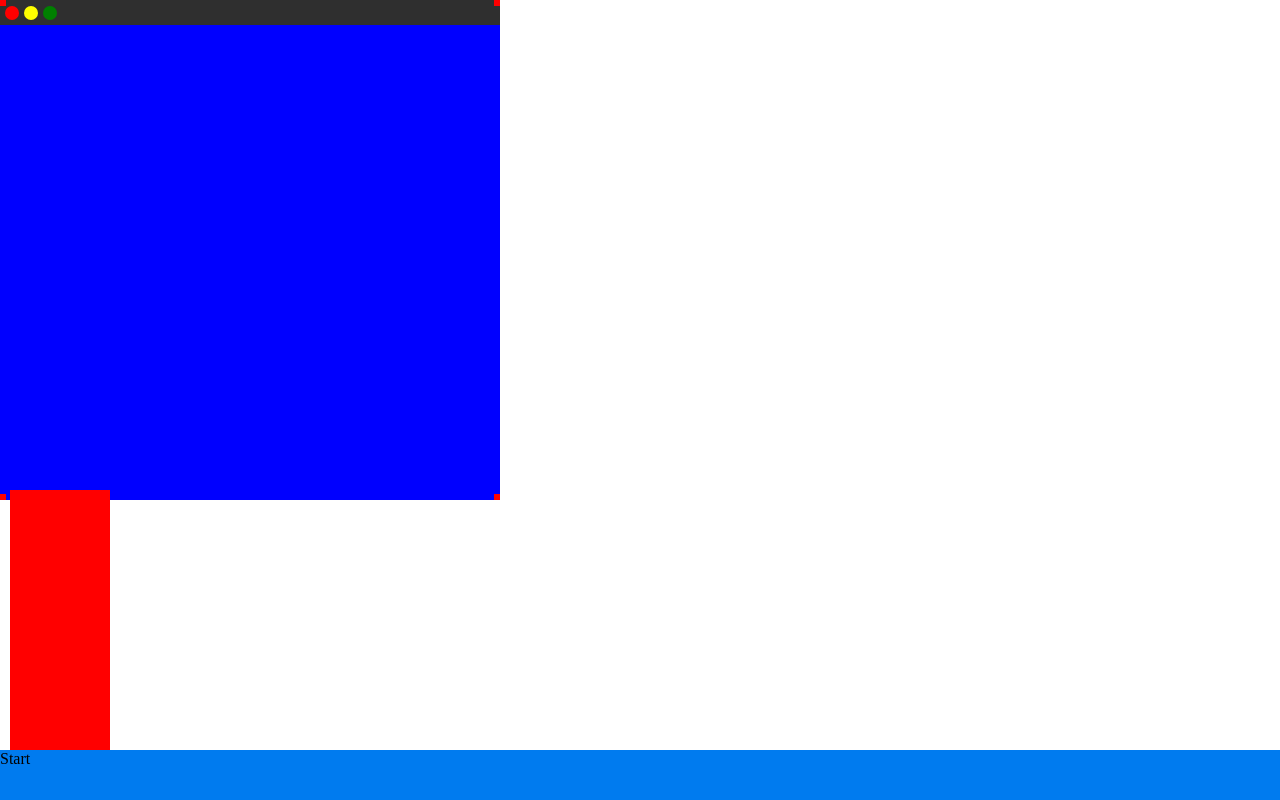
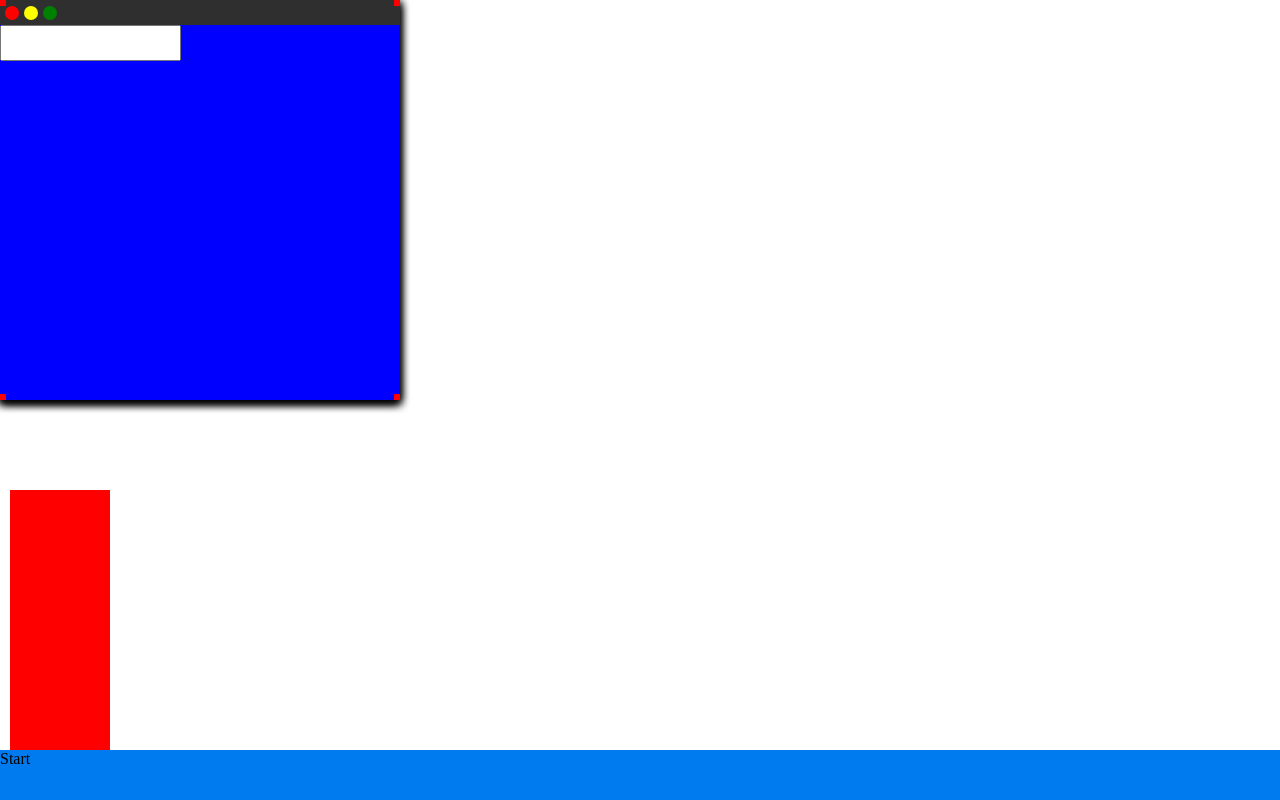
Before and after one commit to awhaston/awhaston.dev, a React (Vite) app: page / in a window 1280 px wide. Built offline with nearby package versions, Linux system fonts and the light colour scheme.

Commit message:
Added Active window to top

```diff
--- a/src/App.tsx
+++ b/src/App.tsx
@@ -2,13 +2,52 @@ import { useState } from 'react';
 import styles from './App.module.css';
 import Taskbar from './components/Taskbar/Taskbar';
 import Window from './components/Window/Window';
+import TextEditor from './components/Apps/TextEditor/TextEditor';
+
+interface Window {
+    id: number;
+    app: string;
+    isActive: boolean;
+}
 
 function App() {
-    const [window, setWindow] = useState([]);
+    const [windows, setWindows] = useState<Window[]>([
+        { id: 0, app: 'TextEditor', isActive: true },
+        { id: 2, app: 'TextEditor', isActive: false },
+        { id: 1, app: 'TextEditor', isActive: false }
+    ]);
+
+    function handleActive(id: number) {
+        const updatedWindows = windows.map((window) => {
+            if (window.id === id) {
+                window.isActive = true;
+                console.log(window);
+                return window;
+            } else {
+                window.isActive = false;
+                console.log(window);
+                return window;
+            }
+        });
+
+        setWindows(updatedWindows);
+    }
 
     return (
         <div className={styles.desktop}>
-            <Window></Window>
+            {windows.map((window, index) => {
+                switch (window.app) {
+                    case 'TextEditor':
+                        return (
+                            <TextEditor
+                                key={index}
+                                isActive={window.isActive}
+                                activeHandler={() => handleActive(window.id)}
+                            />
+                        );
+                        break;
+                }
+            })}
             <Taskbar></Taskbar>
         </div>
     );
--- a/src/components/Window/TopBar.tsx
+++ b/src/components/Window/TopBar.tsx
@@ -4,9 +4,9 @@ function TopBar(props: any) {
     return (
         <div className={styles.barContainer} ref={props.innerRef}>
             <div className={styles.buttonContainer}>
-                <div className={`${styles.buttonClose} ${styles.button}`}></div>
-                <div className={`${styles.buttonMini} ${styles.button}`}></div>
-                <div className={`${styles.buttonMaxi} ${styles.button}`}></div>
+                <div onClick={props.closeClick} className={`${styles.buttonClose} ${styles.button}`}></div>
+                <div onClick={props.minClick} className={`${styles.buttonMini} ${styles.button}`}></div>
+                <div onClick={props.maxClick} className={`${styles.buttonMaxi} ${styles.button}`}></div>
             </div>
         </div>
     );
--- a/src/components/Window/Window.module.css
+++ b/src/components/Window/Window.module.css
@@ -5,6 +5,10 @@
 	background-color: blue;
 	top: 0;
 	left: 0;
+	filter: drop-shadow(0px 3px 5px black);
+	backface-visibility: hidden;
+	transform: all;
+	will-change: transform;
 }
 
 .topRight,
--- a/src/components/Window/Window.tsx
+++ b/src/components/Window/Window.tsx
@@ -13,6 +13,27 @@ function Window(props: any) {
         lastY: 0
     });
 
+    // Moving active window to the front
+    useEffect(() => {
+        if (!windowRef.current) return;
+        const window = windowRef.current;
+        if (props.isActive) {
+            window.style.zIndex = '3';
+        } else {
+            window.style.zIndex = '2';
+        }
+    }, [props.isActive]);
+
+    // Set window width/height and draggable divs event listeners
+    useEffect(() => {
+        if (!windowRef.current) return;
+        const window = windowRef.current;
+
+        window.style.height = `${props.height}px`;
+        window.style.width = `${props.width}px`;
+    }, []);
+
+    // Set drag window event listeners
     useEffect(() => {
         if (!windowRef.current || !taskbarRef.current) return;
 
@@ -78,7 +99,7 @@ function Window(props: any) {
     });
 
     return (
-        <div ref={windowRef} className={styles.windowContainer}>
+        <div onMouseDown={props.activeHandler} ref={windowRef} className={styles.windowContainer}>
             <div className={styles.topRight}></div>
             <div className={styles.topLeft}></div>
             <div className={styles.bottomRight}></div>
```
